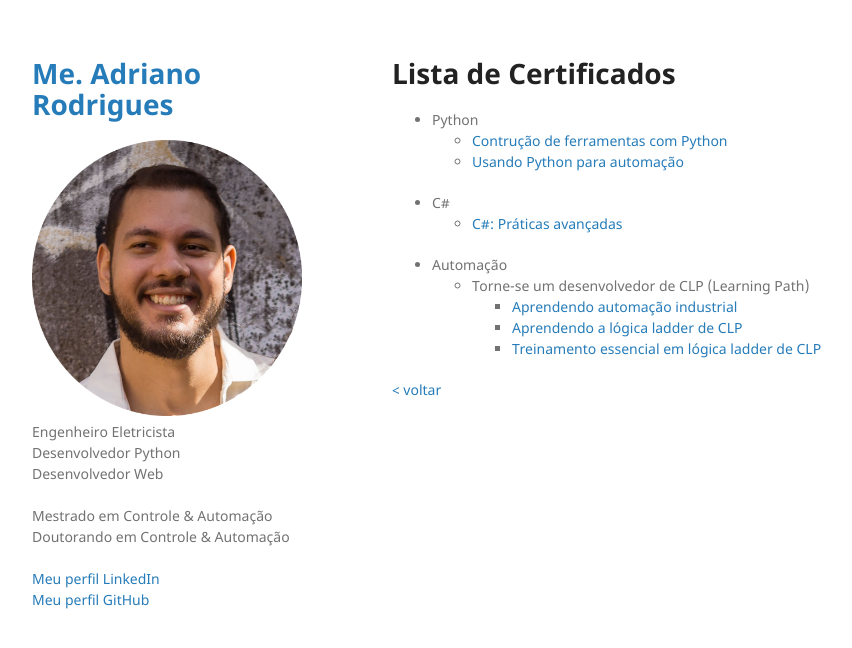
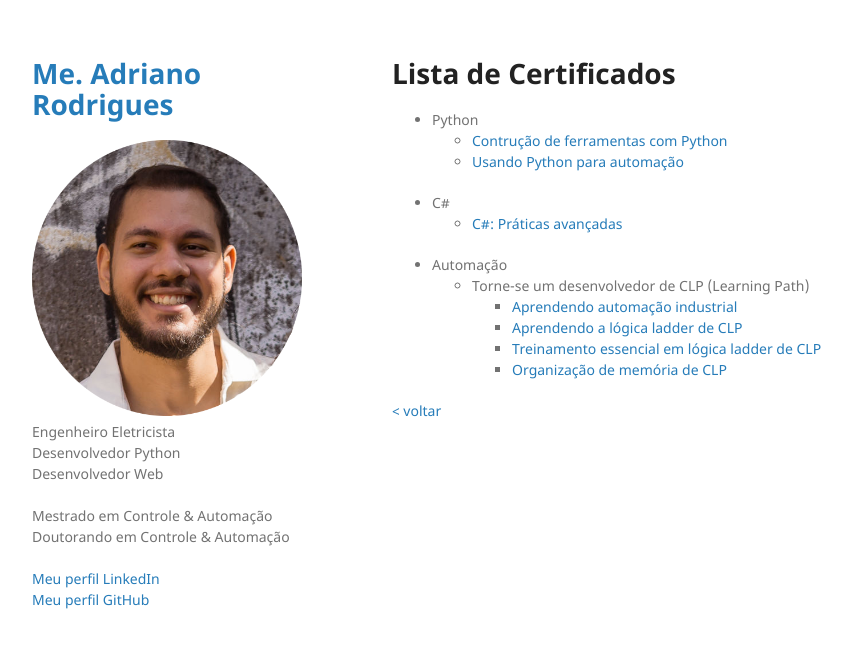
Before and after one commit to Adrianordp/Adrianordp.github.io, a Jekyll site: the page built from certificates/index.md, in a window 1280 px wide. Shown: the top 648 px of the page, without its empty margins (178-1030 px from the left). Built offline with Jekyll 4.4.1, drawn with Linux system fonts in a browser that asks for light colours.

Commit message:
Added 'CLP memory organization' certificate

```diff
--- a/certificates/index.md
+++ b/certificates/index.md
@@ -16,5 +16,6 @@ layout: default
         - [Aprendendo automação industrial](./CertificateOfCompletion_Learning%20Industrial%20Automation.pdf)
         - [Aprendendo a lógica ladder de CLP](./CertificateOfCompletion_Learning%20PLC%20Ladder%20Logic.pdf)
         - [Treinamento essencial em lógica ladder de CLP](./CertificateOfCompletion_PLC%20Ladder%20Logic%20Essential%20Training.pdf)
+        - [Organização de memória de CLP](./CertificateOfCompletion_PLC%20Memory%20Organization.pdf)
 
 [< voltar](/)
```
Also changed, not shown: en/certificates/index.md (+1 -0 lines), 1 other file.
